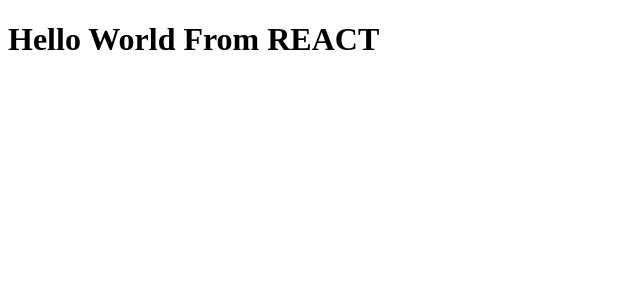
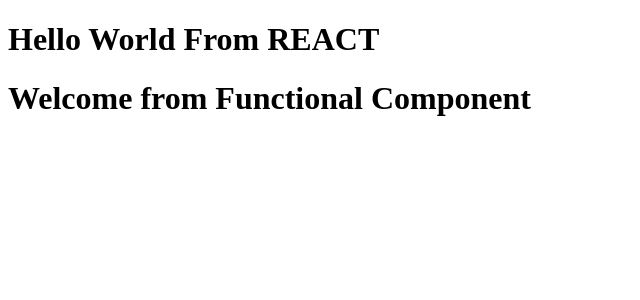
Before and after one commit to amanGitHub07/REACT, a React (Vite) app: page / in a window 1280 px wide. Shown: the top 300 px of the page, without its empty margins (0-640 px from the left). Built offline with nearby package versions, Linux system fonts and the light colour scheme.

Commit message:
Episode 3 Chapt 4 Component Composition

```diff
--- a/App.js
+++ b/App.js
@@ -5,10 +5,25 @@
 // JSX code is transpiled before it reaches to JS engine  - > Parcel -> babel does that job
 
 // JSX => React.createElement - JS object => HtmlElem'ent(render)
-const jsxHeading = (
+const Title = () => (
   <h1 className="head" tabIndex="1">
     Hello World From REACT
   </h1>
 );
+
+// React Components ?
+// Two ways:
+// Class based Component - old
+// function based Component - new
+//Component Composition.
+const HeadingComponent = () => {
+  return (
+    <div className="container">
+      <Title />
+      <h1> Welcome from Functional Component</h1>
+    </div>
+  );
+};
+
 const root = ReactDOM.createRoot(document.getElementById("root"));
-root.render(jsxHeading);
+root.render(<HeadingComponent/>);
```
